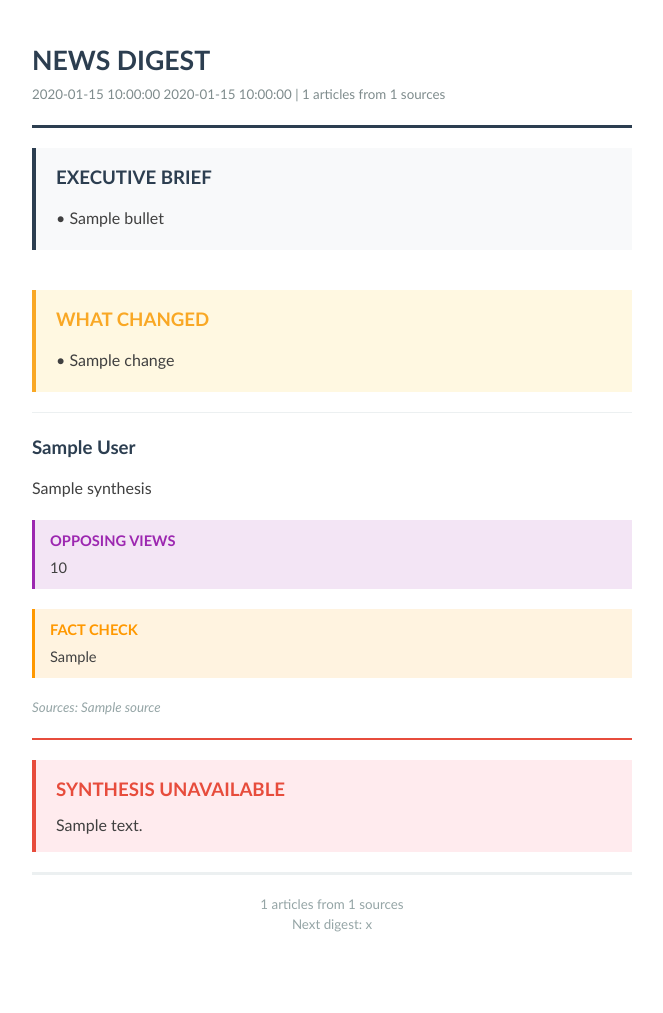
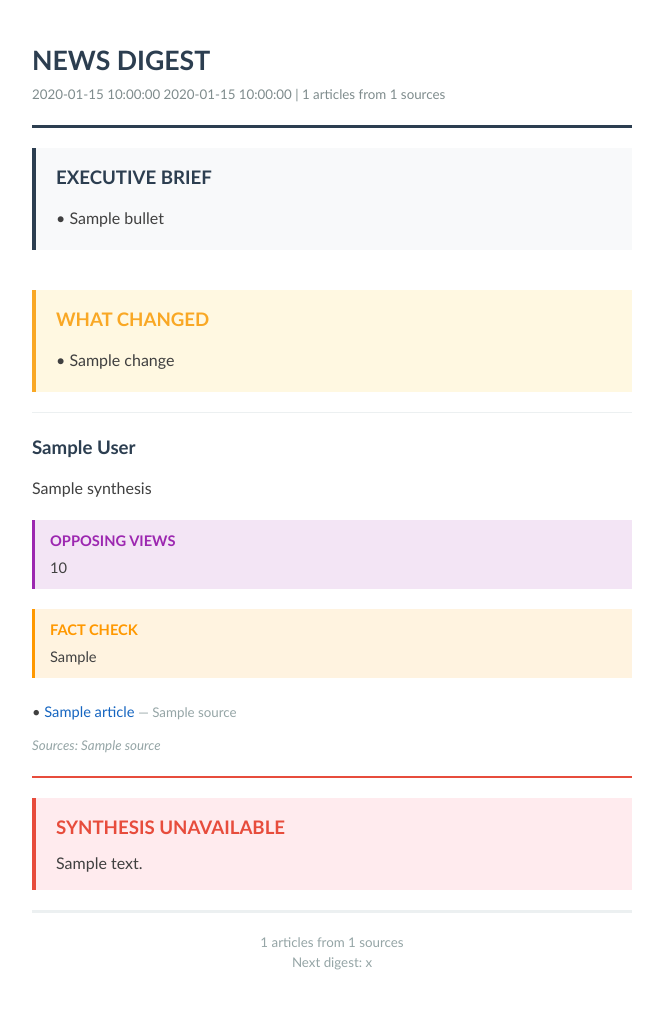
Before and after one commit to weirdapps/news, a Python web app: template templates/digest.html in a window 1280 px wide. Shown: the whole page, without its empty margins (308-971 px from the left). Before the commit the page ends 932 px from the top, so only its background shows below. Run offline with Jinja, Linux system fonts and the light colour scheme; the template is opened without the code that fills it: most values are stand-ins (such as "Sample title", 1, 10 or a date in 2020).

Commit message:
feat(digest-template): render linked article list under each section

```diff
--- a/templates/digest.html
+++ b/templates/digest.html
@@ -165,6 +165,23 @@
                                             </tr>
                                             {% endif %}
 
+                                            <!-- Per-article links (when section has resolved articles) -->
+                                            {% if section.articles %}
+                                            <tr>
+                                                <td style="padding-top: 10px;">
+                                                    <table width="100%" cellpadding="0" cellspacing="0" border="0">
+                                                        {% for article in section.articles %}
+                                                        <tr>
+                                                            <td style="font-family: Aptos, Calibri, Arial, sans-serif; font-size: 11pt; color: #404040; padding: 3px 0;">
+                                                                &bull; <a href="{{ article.url }}" style="color: #1565c0; text-decoration: none;">{{ article.title }}</a> <span style="color: #95a5a6; font-size: 10pt;">— {{ article.source }}</span>
+                                                            </td>
+                                                        </tr>
+                                                        {% endfor %}
+                                                    </table>
+                                                </td>
+                                            </tr>
+                                            {% endif %}
+
                                             <!-- Sources -->
                                             <tr>
                                                 <td style="padding-top: 10px;">
```
Also changed, not shown: tests/test_deliver.py (+43 -0 lines).
